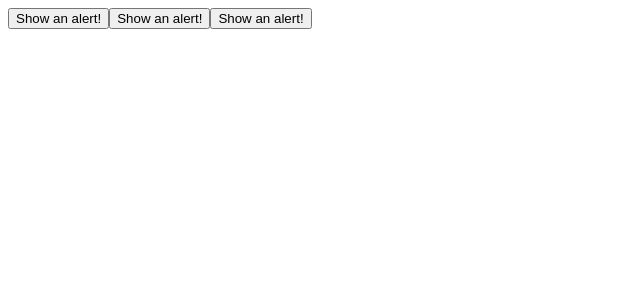
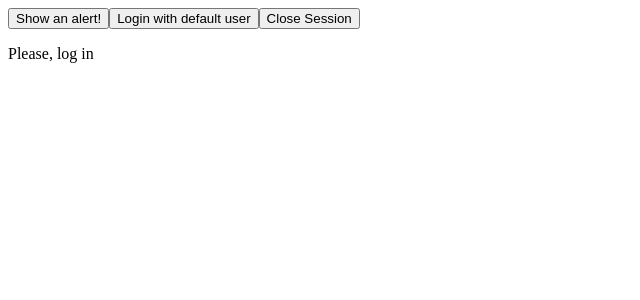
Before and after one commit to laa21other/angularTestingGit2Example, an Angular app: page / in a window 1280 px wide. Shown: the top 300 px of the page, without its empty margins (0-640 px from the left). Built offline with nearby package versions, Linux system fonts and the light colour scheme.

Commit message:
Added some text changes

```diff
--- a/src/app/app.component.html
+++ b/src/app/app.component.html
@@ -1,7 +1,7 @@
 <button type="button" (click)="showAlert">Show an alert!</button>
-<button type="button" (click)="login()">Show an alert!</button>
+<button type="button" (click)="login()">Login with default user</button>
 
-<button type="button" (click)="closeSession()">Show an alert!</button>
+<button type="button" (click)="closeSession()">Close Session</button>
 
 
 <p>{{textLogged}}</p>
--- a/src/app/app.component.ts
+++ b/src/app/app.component.ts
@@ -7,9 +7,9 @@ import { Component } from '@angular/core';
 })
 export class AppComponent {
   title = 'project1';
-  YES_LOGGED = "Hello $username";
+  YES_LOGGED = "Hello %username%";
   NO_LOGGED = "Please, log in"
-  textLogged = "";
+  textLogged = this.NO_LOGGED;
   defaultUSer = "AnonUser";
 
   showAlert(){
@@ -20,7 +20,7 @@ export class AppComponent {
 
   login(){
 
-    this.textLogged = this.YES_LOGGED.replace("%username",this.defaultUSer);
+    this.textLogged = this.YES_LOGGED.replace("%username%",this.defaultUSer);
   }
 
   closeSession(){
```
